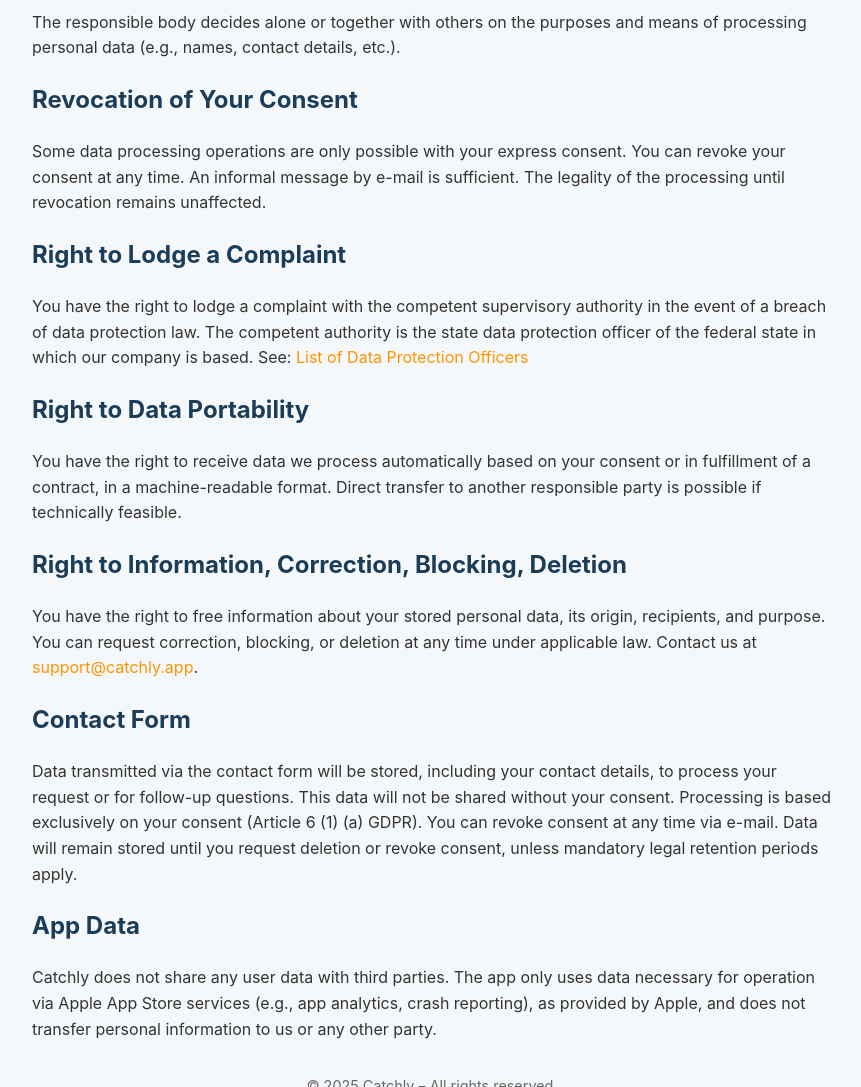
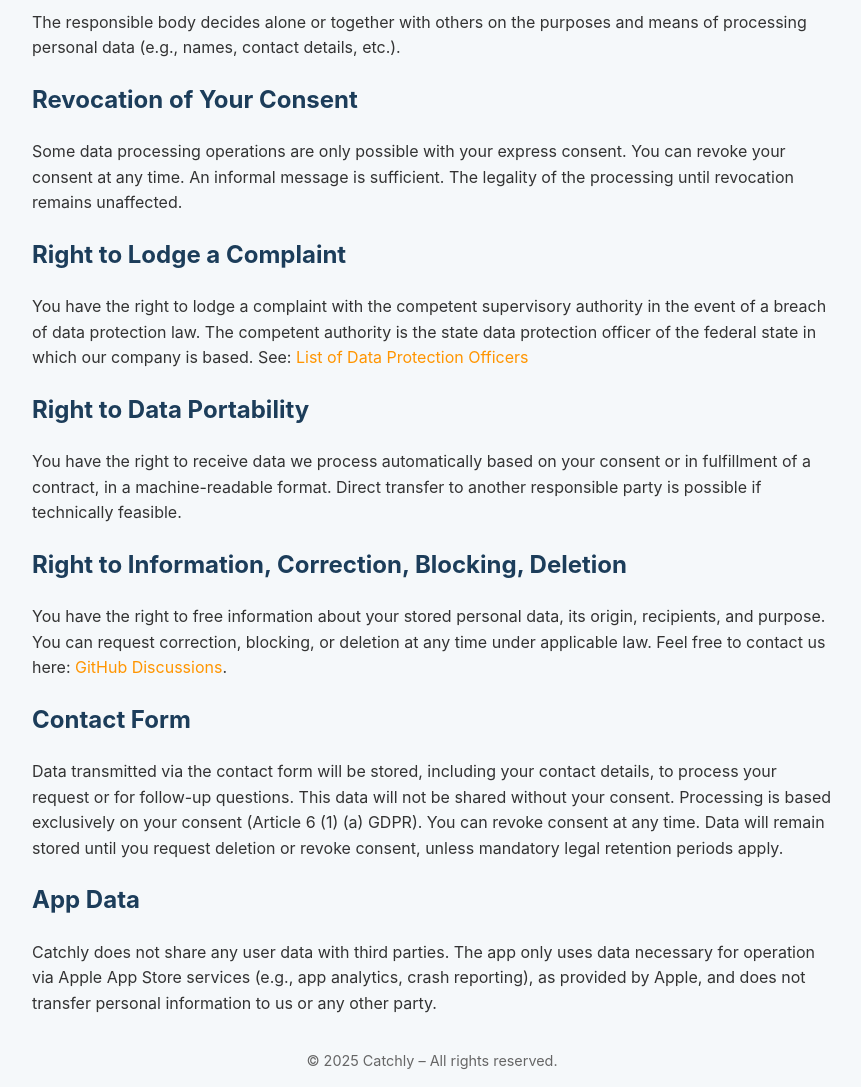
Before and after one commit to dominikamann/catchly.app, a plain HTML site: page docs/privacy.html in a window 1280 px wide. Shown: the part 380-1467 px from the top of the page, without its empty margins (208-1069 px from the left). Drawn offline with Linux system fonts and the light colour scheme.

Commit message:
Replace email addresses with GitHub Discussions link

```diff
--- a/docs/privacy.html
+++ b/docs/privacy.html
@@ -25,7 +25,7 @@
     <p>The responsible body decides alone or together with others on the purposes and means of processing personal data (e.g., names, contact details, etc.).</p>
 
     <h2>Revocation of Your Consent</h2>
-    <p>Some data processing operations are only possible with your express consent. You can revoke your consent at any time. An informal message by e-mail is sufficient. The legality of the processing until revocation remains unaffected.</p>
+    <p>Some data processing operations are only possible with your express consent. You can revoke your consent at any time. An informal message is sufficient. The legality of the processing until revocation remains unaffected.</p>
 
     <h2>Right to Lodge a Complaint</h2>
     <p>You have the right to lodge a complaint with the competent supervisory authority in the event of a breach of data protection law. The competent authority is the state data protection officer of the federal state in which our company is based. See: <a href="https://www.bfdi.bund.de/DE/Infothek/Anschriften_Links/anschriften_links-node.html" target="_blank">List of Data Protection Officers</a></p>
@@ -34,10 +34,10 @@
     <p>You have the right to receive data we process automatically based on your consent or in fulfillment of a contract, in a machine-readable format. Direct transfer to another responsible party is possible if technically feasible.</p>
 
     <h2>Right to Information, Correction, Blocking, Deletion</h2>
-    <p>You have the right to free information about your stored personal data, its origin, recipients, and purpose. You can request correction, blocking, or deletion at any time under applicable law. Contact us at <a href="mailto:support@catchly.app">support@catchly.app</a>.</p>
+    <p>You have the right to free information about your stored personal data, its origin, recipients, and purpose. You can request correction, blocking, or deletion at any time under applicable law. Feel free to contact us here: <a href="https://github.com/dominikamann/catchly.app/discussions" target="_blank">GitHub Discussions</a>.</p>
 
     <h2>Contact Form</h2>
-    <p>Data transmitted via the contact form will be stored, including your contact details, to process your request or for follow-up questions. This data will not be shared without your consent. Processing is based exclusively on your consent (Article 6 (1) (a) GDPR). You can revoke consent at any time via e-mail. Data will remain stored until you request deletion or revoke consent, unless mandatory legal retention periods apply.</p>
+    <p>Data transmitted via the contact form will be stored, including your contact details, to process your request or for follow-up questions. This data will not be shared without your consent. Processing is based exclusively on your consent (Article 6 (1) (a) GDPR). You can revoke consent at any time. Data will remain stored until you request deletion or revoke consent, unless mandatory legal retention periods apply.</p>
 
     <h2>App Data</h2>
     <p>Catchly does not share any user data with third parties. The app only uses data necessary for operation via Apple App Store services (e.g., app analytics, crash reporting), as provided by Apple, and does not transfer personal information to us or any other party.</p>
```
Also changed, not shown: docs/index.html (+1 -1 lines).
